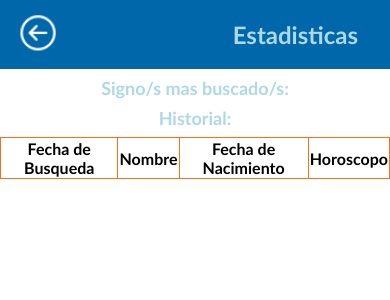
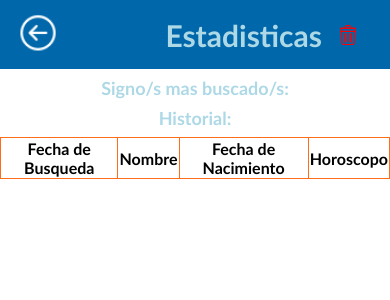
Before and after one commit to matiasbonet92/challengeHoroscopoFullStack, a React (Vite) app in the folder Frontend/challengeHoroscopoFullStack/: page /report in a window 390 px wide. Shown: the top 300 px of the page. Built offline with nearby package versions, Linux system fonts and the light colour scheme.

Commit message:
- Agregado de boton para eliminar estadisticas

```diff
--- a/Frontend/challengeHoroscopoFullStack/src/pages/Gender/Gender.jsx
+++ b/Frontend/challengeHoroscopoFullStack/src/pages/Gender/Gender.jsx
@@ -11,7 +11,8 @@ const Gender = () => {
     const { appData, setAppData } = useAppContext()
 
     const handleGenderClick = (e) => {
-        setAppData( prev => ({ ...prev, gender: e.currentTarget.value }));
+        const data = e.currentTarget.value
+        setAppData( prev => ({ ...prev, gender: data }));
     }
 
     const handleClick = (e) => {
--- a/Frontend/challengeHoroscopoFullStack/src/pages/Header/Header.jsx
+++ b/Frontend/challengeHoroscopoFullStack/src/pages/Header/Header.jsx
@@ -2,11 +2,18 @@ import styles from './Header.module.css'
 import back from '/back_button.png'
 import { useLocation, useNavigate} from 'react-router-dom'
 import { useAppContext } from '../../AppContext'
+import Delete from '/trash.png'
+import { useEffect } from 'react'
 
 const Header = ({title}) => {
     const location = useLocation()
     const navigate = useNavigate();
     const { appData, setAppData } = useAppContext()
+
+    const handleDeleteData = async () => {
+        localStorage.clear()
+        navigate('/')
+    }
 
     const handleBackClick = () => {
         console.log(location.pathname)
@@ -45,7 +52,16 @@ const Header = ({title}) => {
                 <button onClick={handleBackClick} className={styles.button}>
                     <img className={styles.image} src={back} alt="Back" />
                 </button>
-                <span className={styles.title}>{title}</span>
+                <div className={styles.titleContainer}>
+                    <span className={styles.title}>{title}</span>
+                    {
+                        location.pathname === '/report' ?
+                            <button className={styles.deleteButton} onClick={handleDeleteData}>
+                                <img className={styles.deleteImage} src={Delete} alt="borrar estadisticas"/>
+                            </button>
+                        : null
+                    }
+                </div>
             </div>
         </>
     )
--- a/Frontend/challengeHoroscopoFullStack/src/pages/Header/Header.module.css
+++ b/Frontend/challengeHoroscopoFullStack/src/pages/Header/Header.module.css
@@ -18,12 +18,35 @@
     transform: scale(1.1);
 }
 
+.titleContainer{
+    display: flex;
+    justify-content: center;
+    align-items: center;
+    padding-right: 1rem;
+}
+
 .title {
     font-size: 30px;
     font-weight: bold;
     font-family: 'Gill Sans', 'Gill Sans MT', Calibri, 'Trebuchet MS', sans-serif;
     color: lightblue;
-    padding-right: 2rem;
+    display: grid;
+    justify-content: center;
+    align-items: center;
+}
+
+.deleteButton{
+    background-color: transparent;
+    border: none;
+    cursor: pointer;
+    display: grid;
+    justify-content: center;
+    align-items: center;
+}
+
+.deleteImage{
+    width: 40px;
+    height: 40px;
 }
 
 @media (max-width: 768px) {
@@ -44,11 +67,34 @@
         transform: scale(1.1);
     }
 
+    .titleContainer{
+        display: flex;
+        justify-content: center;
+        align-items: center;
+        padding-right: 0,5rem;
+    }
+
     .title {
-        font-size: 24px;
+        font-size: 30px;
         font-weight: bold;
         font-family: 'Gill Sans', 'Gill Sans MT', Calibri, 'Trebuchet MS', sans-serif;
         color: lightblue;
-        padding-right: 2rem;
+        display: grid;
+        justify-content: center;
+        align-items: center;
+    }
+
+    .deleteButton{
+        background-color: transparent;
+        border: none;
+        cursor: pointer;
+        display: grid;
+        justify-content: center;
+        align-items: center;
+    }
+
+    .deleteImage{
+        width: 40px;
+        height: 40px;
     }
 }
--- a/Frontend/challengeHoroscopoFullStack/src/pages/Horoscope/Horoscope.jsx
+++ b/Frontend/challengeHoroscopoFullStack/src/pages/Horoscope/Horoscope.jsx
@@ -80,7 +80,7 @@ const Horoscope = () => {
             <Header title={'Tu Horóscopo'}/>
             <div className={styles.container}>
                 {
-                    isLoading ? ( <img className={styles.image} src={spinner} alt="" /> ) : (
+                    isLoading ? ( <img className={styles.spinner} src={spinner} alt="" /> ) : (
                     <>
                         <div className={styles.titleContainer}>
                             {horoscopeImage && (
--- a/Frontend/challengeHoroscopoFullStack/src/pages/Horoscope/Horoscope.module.css
+++ b/Frontend/challengeHoroscopoFullStack/src/pages/Horoscope/Horoscope.module.css
@@ -9,6 +9,14 @@
 
 .image {
     margin-top: 2rem;
+}
+
+.spinner{
+    display: grid;
+    justify-content: center;
+    align-items: end;
+    width: 10%;
+    height: 10%;
 }
 
 .titleContainer {
@@ -97,6 +105,14 @@
         height: 50%;
     }
 
+    .spinner{
+        display: grid;
+        place-items: center;
+        align-content: center;
+        width: 50%;
+        height: 50%;
+    }
+
     .title {
         font-size: 24px;
         font-weight: bold;
```
Also changed, not shown: Frontend/challengeHoroscopoFullStack/public/trash.png (added).
